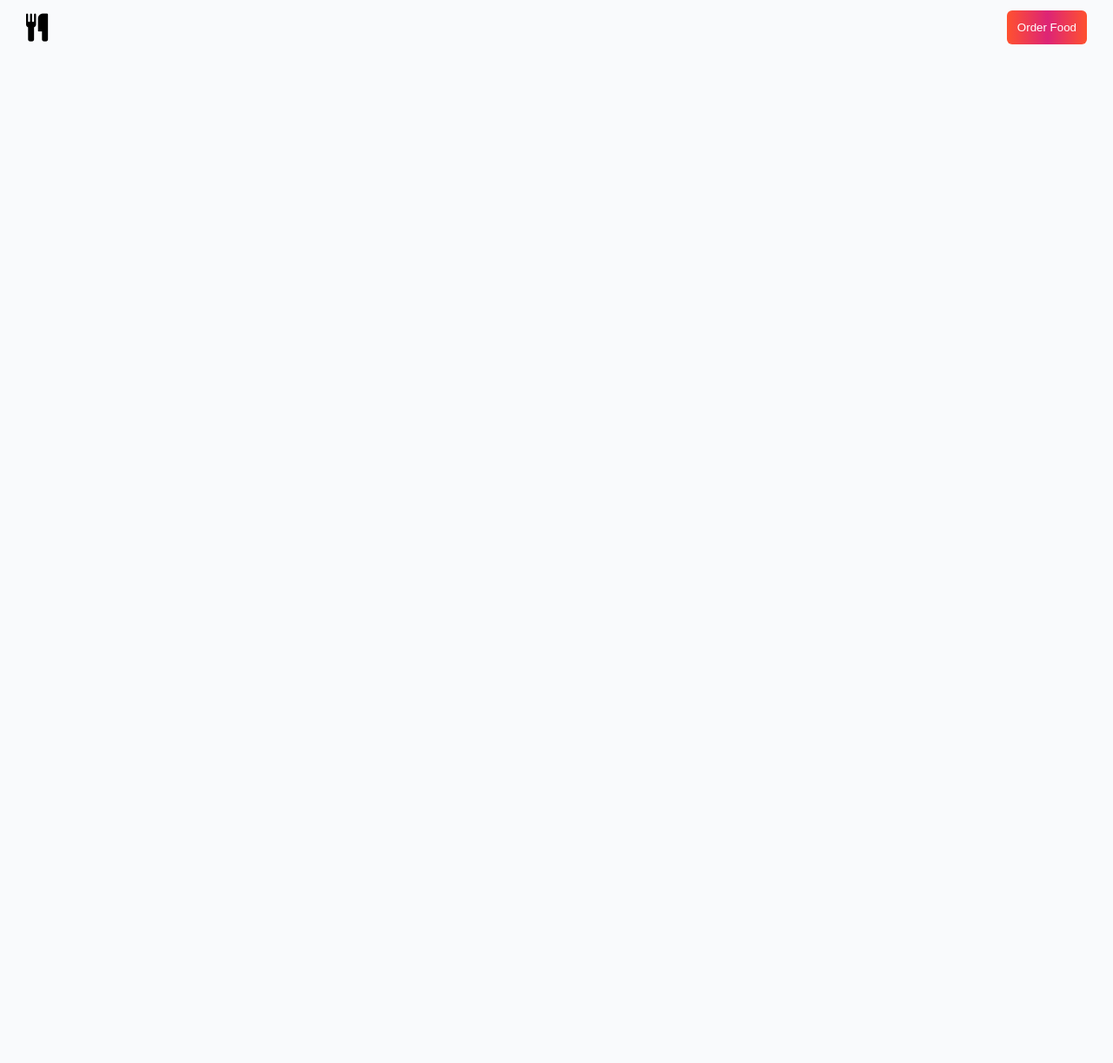
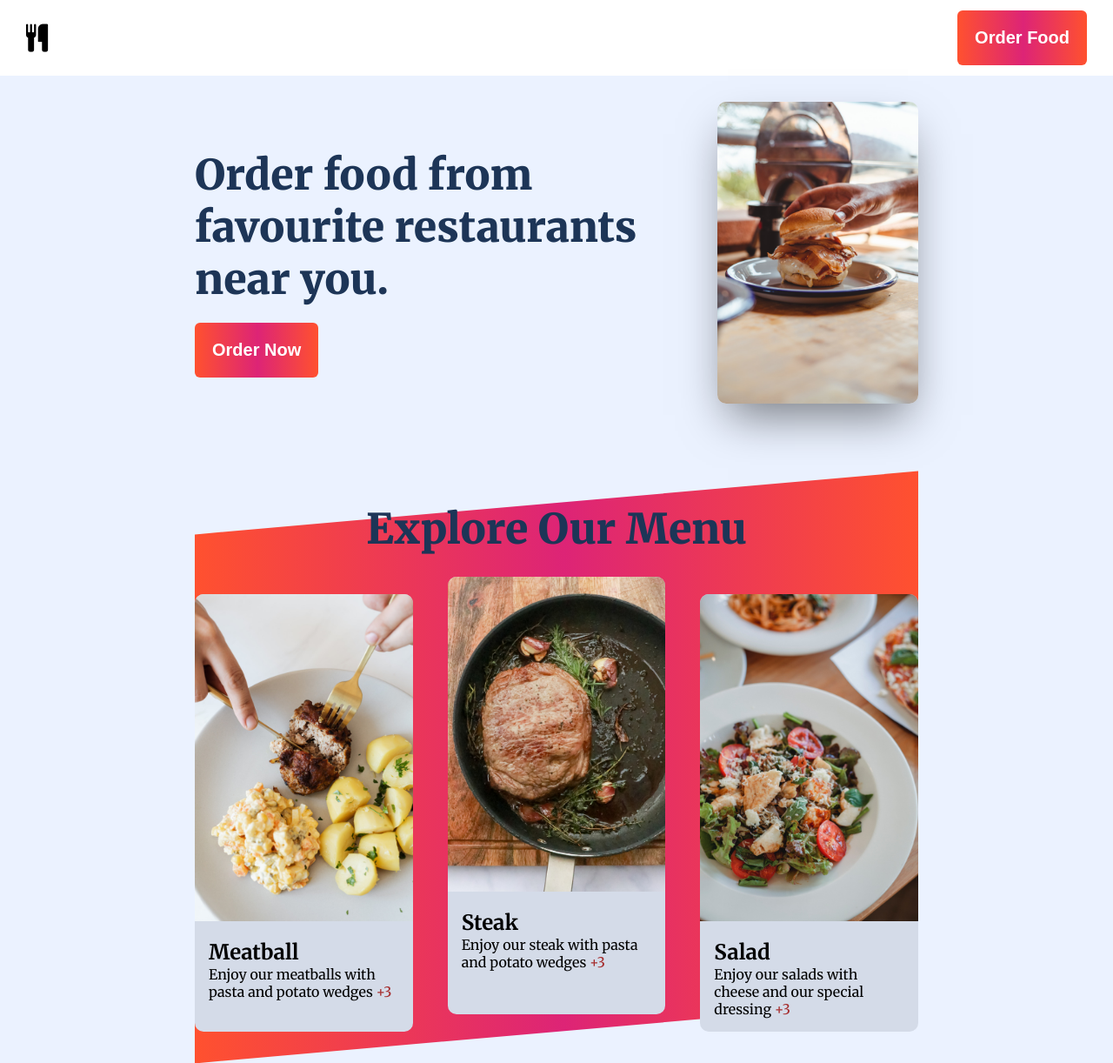
Before and after one commit to rugzzz/zomato-webpage, a plain HTML site: page index.html in a window 1280 px wide. Shown: the whole page at 87% size. Before the commit the page ends 800 px from the top, so only its background shows below. Drawn offline with Linux system fonts and the light colour scheme.

Commit message:
Added two sections

```diff
--- a/index.html
+++ b/index.html
@@ -21,5 +21,69 @@
             </div>
         </nav>
     </header>
+
+    <!--hero section-->
+    <main class="container">
+        <section class="hero__container">
+            <div class="hero__image__container">
+                <img src="food1.jpg" alt="hero image" class="hero__image">
+            </div>
+
+            <div class="hero__description">
+                <h1 class="hero__text">Order food from favourite restaurants near you.</h1>
+                <button class="navbar__nav__item">Order Now </button>
+            </div>
+        </section>
+
+    <br>
+    <br>
+    <br>
+    <br>
+
+
+    <!--menu section-->
+    <section class="menu__container">
+        <h1 class="menu__text">Explore Our Menu</h1>
+        <div class="menu__background"></div>
+
+        <div class="menu__lists">
+
+          <div class="food__card">
+            <div class="food__card__image__container">
+                <img src="food2.jpg" alt="meatball" class="food__image">
+            </div>
+            <div class="food__card__description">
+                <h1 class="food__title">Meatball</h1>
+                <p>Enjoy our meatballs with pasta and potato wedges <span style="color: brown;">+3</span></p>
+            </div>
+          </div>
+
+          <div class="food__card" id="steak__card">
+            <div class="food__card__image__container" >
+                <img src="food3.jpg" alt="steak" class="food__image">
+            </div>
+            <div class="food__card__description">
+                <h1 class="food__title">Steak</h1>
+                <p>Enjoy our steak with pasta and potato wedges <span style="color: brown;">+3</span></p>
+            </div>
+          </div>
+
+          <div class="food__card">
+            <div class="food__card__image__container">
+                <img src="food4.jpg" alt="salad" class="food__image">
+            </div>
+            <div class="food__card__description">
+                <h1 class="food__title">Salad</h1>
+                <p>Enjoy our salads with cheese and our special dressing <span style="color: brown;">+3</span></p>
+            </div>
+          </div>
+
+        </div>
+
+    </section>
+
+
+
+    </main>
 </body>
 </html>
--- a/style.css
+++ b/style.css
@@ -5,13 +5,14 @@
 
 body {
     font-family: 'Merriweather', serif;
-    background-color: #f9fafc;
+    background-color: #ebf2ff ;
 }
 
 .navbar {
     display: flex;
     align-items: center;
     justify-content: space-around;
+    background-color: #fff ;
 }
 
 
@@ -21,11 +22,136 @@ body {
     border: none;
     padding: 12px;
     border-radius: 6px;
+    font-weight: 600;
 }
 
+.navbar__nav__item:hover {
+    border:2px solid #ff6767 ;
+    cursor: pointer;
+}
+.container {
+    max-width: 100%;
+    padding: 20px;
+    margin: 0 auto; /*Gives equal automatic left and right padding depending on the size of the screen*/
+}
+.hero__image__container {
+    width: 100%;  /*Ensures the size of the image is not shrinked or overstretched since it occupies the size of the container*/
+}
+
+.hero__image {
+    width: 100%;
+    border-radius: 10px;
+    box-shadow: 0 25px 50px -12px rgba(0, 0, 0 , 0.5) ;
+}
+
+.hero__text {
+    font-weight: 900;
+    font-size: 28px; /*best practice to have the size in multiples of four*/
+    margin: 20px 0;
+    color: #1d3557;
+}
+
+.food__card__description {
+    padding: 16px;
+}
+
+.food__card {
+    border-radius: 10px;
+    background-color: #d4dbe8;
+}
+
+.food__card__image__container {
+    width: 100%;
+}
+
+.food__image {
+    border-radius: 10px 10px 0 0;
+    width: 100%;
+
+}
+
+.menu__text {
+    margin: 30px 0 20px 0 ;
+    text-align: center;
+    color: #1d3557;
+    font-weight: 800;
+}
+
+
 @media (min-width: 768px) {
+    .menu__lists {
+        margin-top: 45px;
+        display: flex;
+        gap: 15px;
+    }
+
+    #steak__card {
+        margin-top: -20px;
+        margin-bottom: 20px;
+    }
+
+    .menu__container {
+        position: relative;
+
+    }
+
+    .menu__background {
+        position: absolute;
+        top: 0;
+        left: 0;
+        width: 100%;
+        height: 100%;
+        background-image: linear-gradient(to right, #ff512f 0%, #dd2476 51%, #ff512f 100% );
+        z-index: -3;
+        transform: skewY(-5deg);
+    }
+
     .navbar {
         justify-content: space-between;
         padding: 12px 30px;
     }
+
+    .hero__container {
+        margin-top: 10px;
+        display: flex;
+        flex-direction: row-reverse;
+        align-items: center;
+    }
+
+    .hero__image__container {
+        width: 320px;
+    }
+
+    .hero__image {
+        width: 100%;
+    }
 }
+
+@media (min-width: 1024px){
+    .menu__lists {
+        gap: 40px;
+    }
+
+    .container {
+        max-width: 65%;
+    }
+
+    .hero__text {
+        font-size: 48px;
+    }
+
+    .navbar__brand{
+        width: 150px;
+    }
+    .navbar__nav__item{
+        padding: 20px;
+        font-size: 20px;
+
+    }
+    .hero__description{
+        width: 100%;
+    }
+    .menu__text {
+        font-size: 48px;
+    }
+}
```
